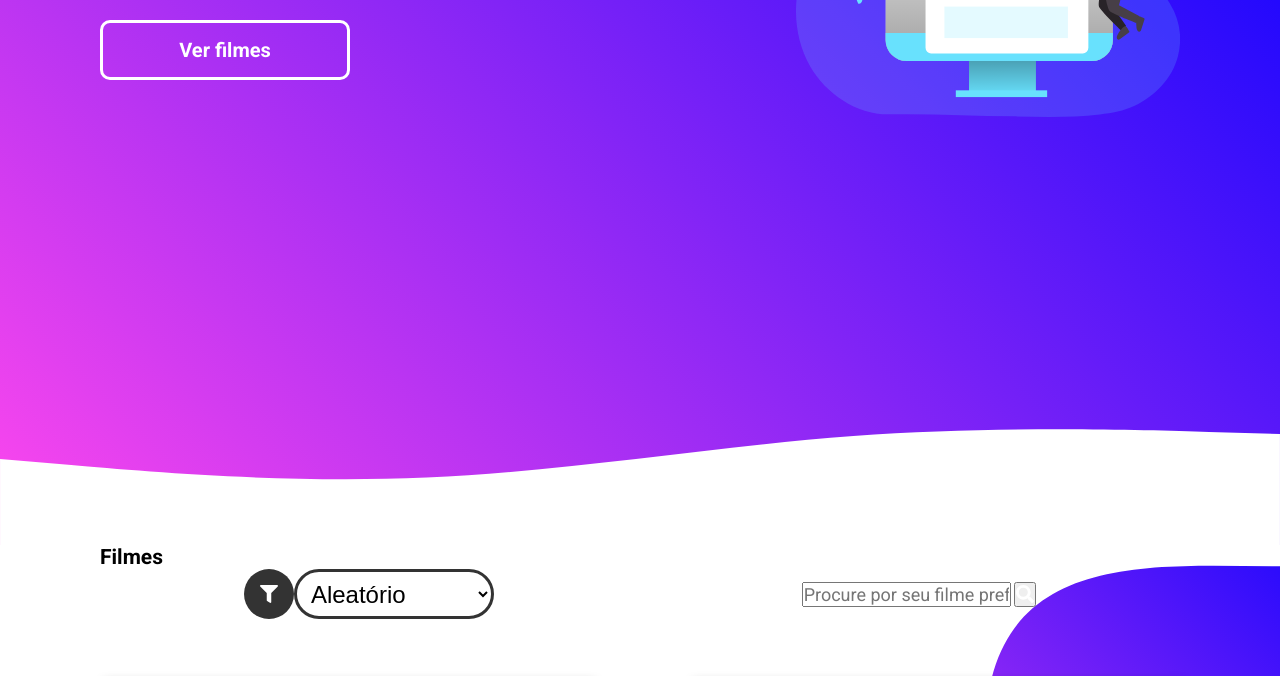
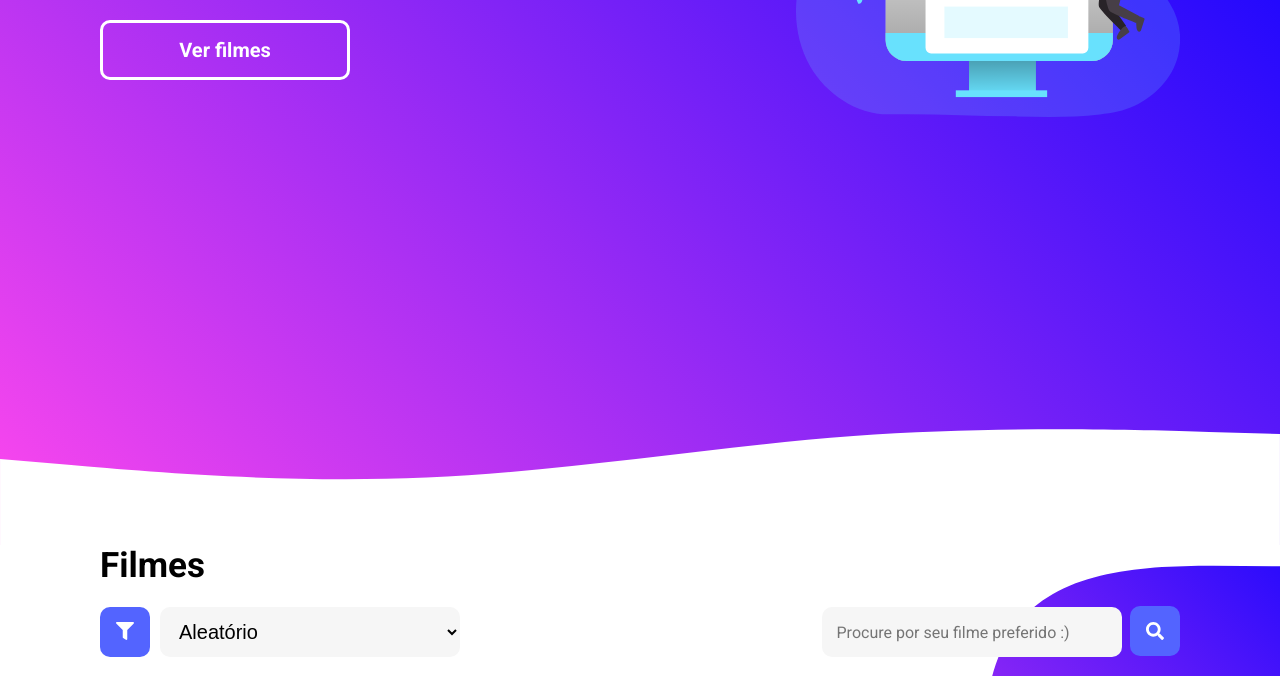
Before and after one commit to onlythread/onlythread.github.io, a plain HTML site: page index.html in a window 1280 px wide. Shown: the part 255-931 px from the top of the page. Drawn offline with Linux system fonts and the light colour scheme; a script that the page names is missing.

Commit message:
Melhorando estilo do butão e buscar

```diff
--- a/src/css/styles.css
+++ b/src/css/styles.css
@@ -193,46 +193,64 @@ section {
 	padding:0 100px;
 }
 
+
+section h2 {
+	font-size:35px;
+	margin-bottom:20px;
+}
+
 section .films-filter {
 	display:flex;
-	justify-content:space-around;
-	align-items: center;
-
+	align-items:center;
+	justify-content:space-between;
 }
 
-section .films-filter h2 {
-	font-size:35px;
-}
 
 section .films-filter .filter {
 	display:flex;
-	justify-content:center;
 	align-items:center;
+	justify-content:space-between;
+}
+
+section .films-filter .filter button {
+	width:50px;
+	height:50px;
+	border:none;
+	background:#5364FF;
+	border-radius: 10px;
+	margin-right:10px;
 }
 
 section .films-filter .filter select {
-	width:200px;
+	width:300px;
 	height:50px;
 	font-size:24px;
-	background:white;
-	border:3px solid #333;
-	border-radius:25px;
-	margin-right:20px;
-	padding:0 10px;
+	background:#F6F6F6;
+	border:none;
+	border-radius:10px;
+	padding:0 15px;
+	font-size:20px;
+	font-weight: 500;
 }
 
-section .films-filter .filter button {
+section .films-filter .searchFilms form input {
+	width: 300px;
 	height:50px;
-	width:50px;
-	background:#333;
-	border-radius:50%;
+	background-color: #F6F6F6;
+	border-radius: 10px;
+	padding:0 15px;
+	font-size:16px;
 	border:none;
-	transition:0.2s;
+	color:#333;
+	margin-right:5px;
 }
 
-section .films-filter .filter button:hover {
-	filter: brightness(1.2);
-	transform:translateX(5px);
+section .films-filter .searchFilms form button {
+	width:50px;
+	height:50px;
+	border:none;
+	background:#5364FF;
+	border-radius: 10px;
 }
 
 section ul {
```
